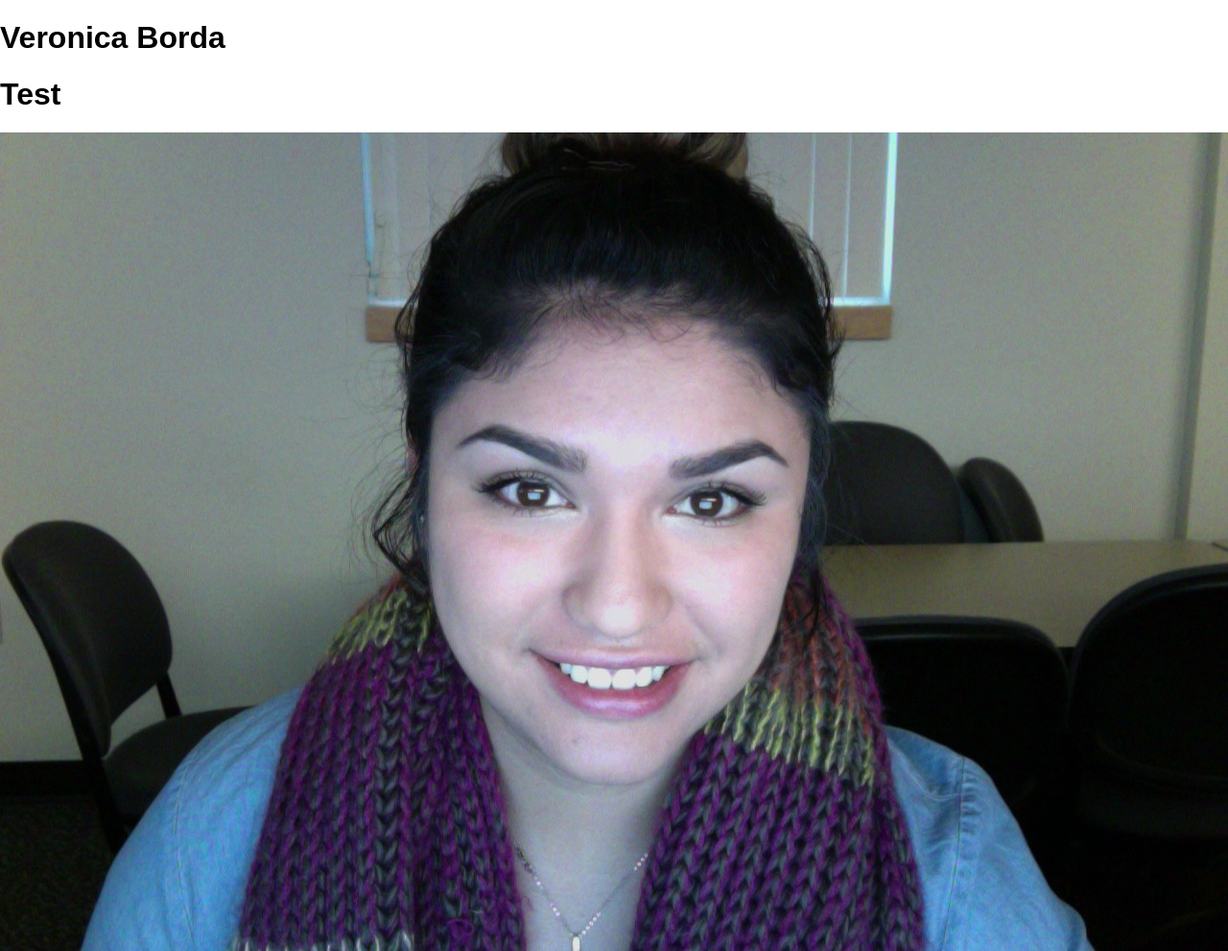
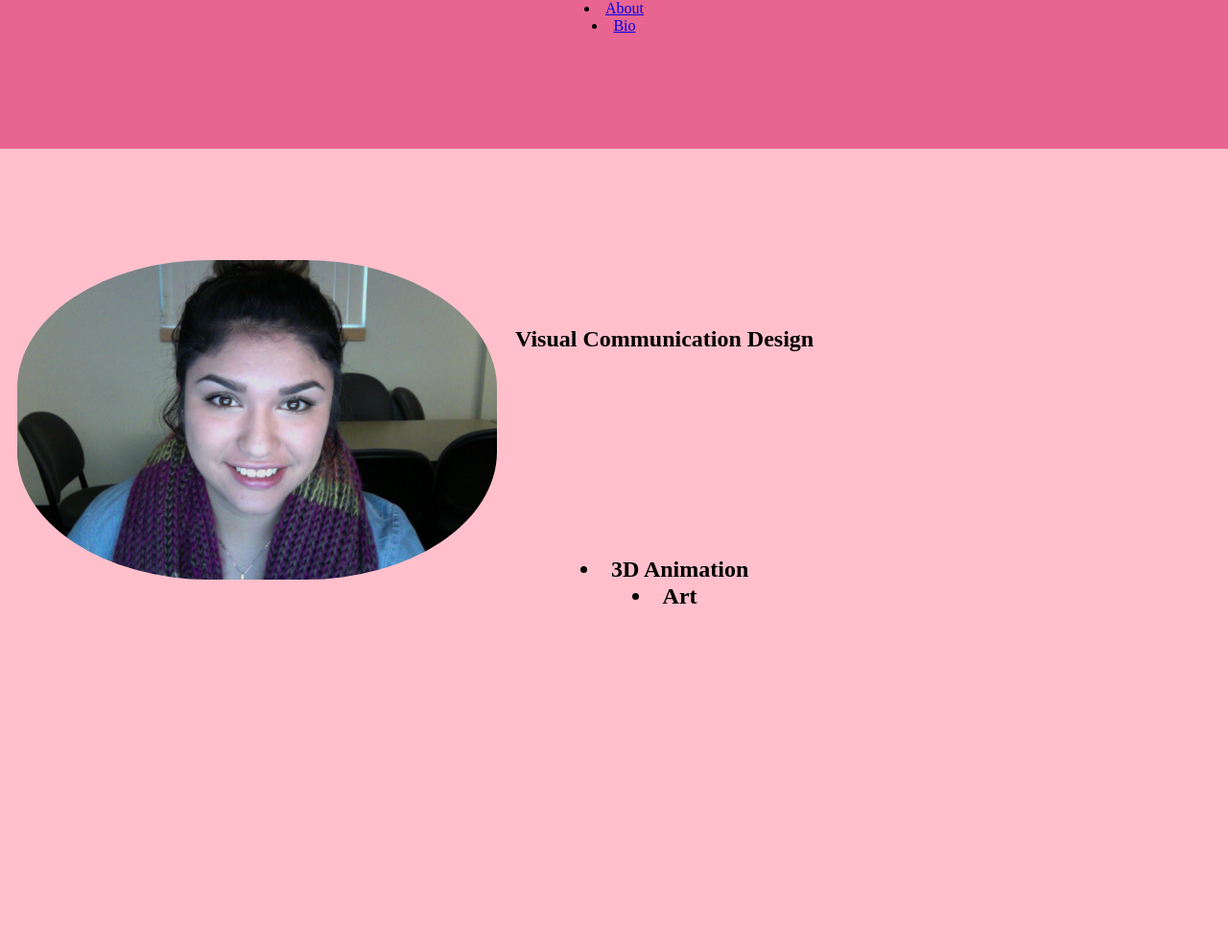
Before and after one commit to lynnborda15/lynnborda15.github.io, a plain HTML site: page index.html in a window 1280 px wide. Shown: the whole page at 96% size. After the commit the page ends 800 px from the top, so only its background shows below. Drawn offline with nearby package versions, Linux system fonts and the light colour scheme.

Commit message:
Bio
final bio page

```diff
--- a/css/styles.css
+++ b/css/styles.css
@@ -1,20 +1,37 @@
 
 body{
-font-family: 'Oswald', sans-serif;
+	background: pink;
 }
 
+ nav{
+ 	text-align: center;
+ }
 
- a: {
-  color: #BF4158;
-  text-decoration: none;
-  }
-a:focus {
-  background: green
+h1{
+	text-align: center;
+	font-size: 40px;
+	font-family: 'Lobster', cursive;
+	color: #0000;
 }
- a:visited{
-  color: #A62419;
-  }
-a:hover{
-  background: #aA6242F;
-  color: #2639A6;
-  }
+ /*Home Page*/
+ .profile-photo{
+ 	display: block;
+ 	max-width: 500px;
+ 	margin:  auto 15px;
+ 	border-radius: 40%;
+ }
+.homepage{
+	text-align: left;
+	margin-left: 80px;
+	font-family: 'Great Vibes', cursive;
+	font-size: 65px;
+
+}
+
+header{
+	background: #E86491;
+	}
+
+.minor{
+	text-align: center;
+}
--- a/index.html
+++ b/index.html
@@ -1,19 +1,37 @@
- <!DOCTYPE html>
+<!DOCTYPE html>
 <html>
 <head>
-	<meta charset='utf-8'>
-	<meta name="viewport" content="width=device-width">
-	<title>Veronica Borda</title>
+
+<link href='http://fonts.googleapis.com/css?family=Great+Vibes' rel='stylesheet' type='text/css'>
+
+  <meta charset='utf-8'>
+  <meta name="viewport" content="width=device-width">
+  <title>Veronica Borda</title>
 
 <link rel="stylesheet" href="https://cdnjs.cloudflare.com/ajax/libs/normalize/3.0.2/normalize.css">
 
-	<link rel="stylesheet" type="text/css" href="css/styles.css">
+  <link rel="stylesheet" type="text/css" href="css/styles.css">
 </head>
 <body>
 
-	<h1>Veronica Borda</h1>
-	<h1>Test</h1>
-	<img src="img/me.jpg">
+<header>
+  <nav>
+    <li><a href="index.html">About</a></li>
+    <li><a href="bio.html">Bio</a></li>
+</nav>
+<h1 class="homepage">Veronica Borda</h1>
+</header>
 
+<table><tr><td> <img src="img/me.jpg" alt="Photograph of Veronica" class="profile-photo"></td>
+<td>
+<h1>Major</h1>
+<br>
+<h2>Visual Communication Design</h2></br>
+<br><h1>Minor</h1></br>
+<br><h2>
+  <li class="minor">3D Animation</li>
+  <li class="minor">Art</li>
+</h2></br></td>
+</tr></table>
 </body>
 </html>
```
Also changed, not shown: bio.html (+48 -8 lines).
